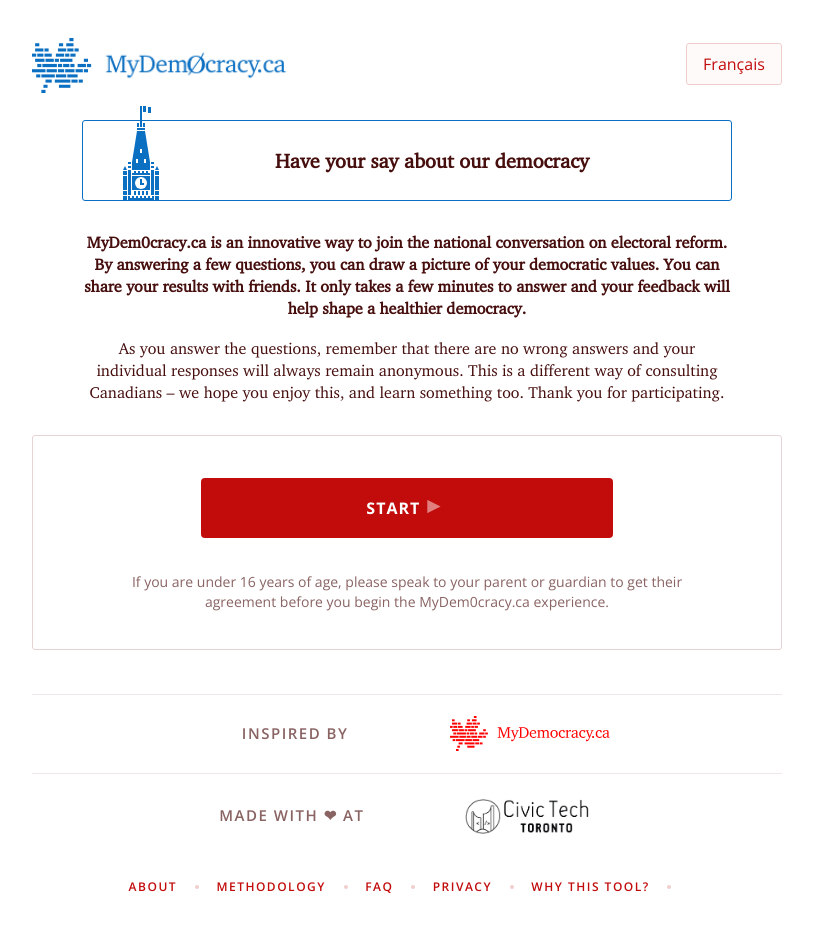
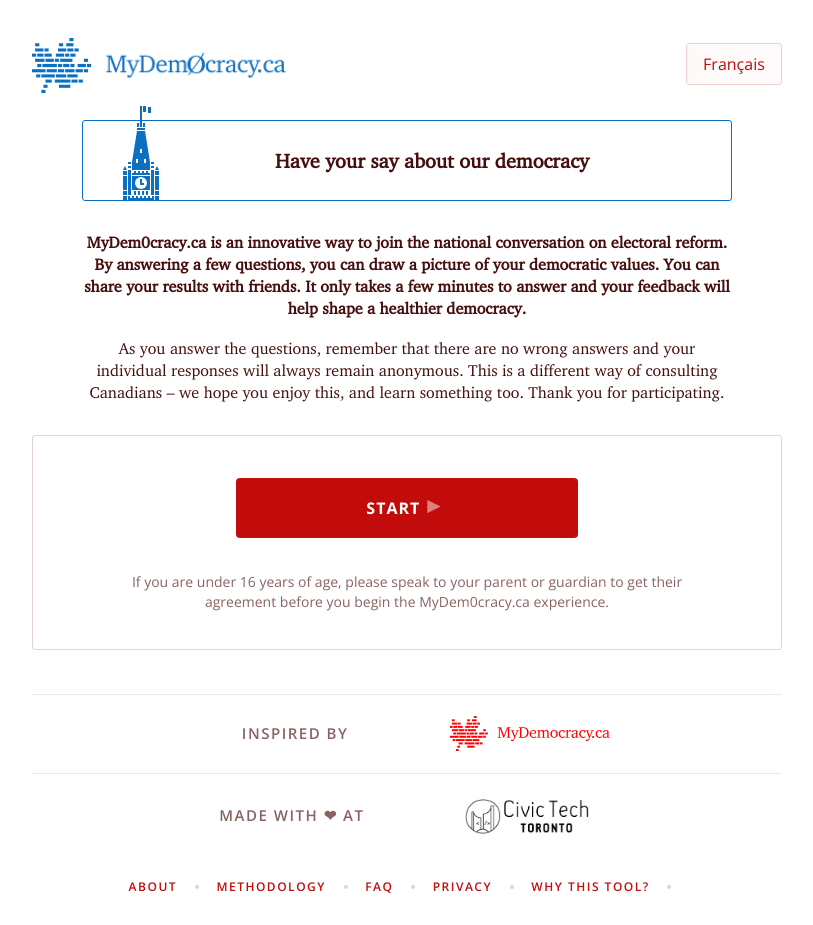
Before and after one commit to linamnt/MyDem0cracy.ca-site, a Jekyll site: the page built from index.html, in a window 1280 px wide. Shown: the whole page, without its empty margins (233-1046 px from the left). Built offline with Jekyll 4.4.1, drawn with Linux system fonts in a browser that asks for light colours.

Commit message:
Fixed start button width mixup.

```diff
--- a/css/custom.css
+++ b/css/custom.css
@@ -187,6 +187,10 @@
   margin-right: auto;
 }
 
+.question-button-holder {
+  width: 100%;
+}
+
 .question-holder-inner {
   border: 1px solid #e6d3d3;
   border-radius: 3px;
@@ -194,8 +198,13 @@
   padding-bottom: 5px;
 }
 
-.question-button-holder {
-  width: 100%;
+.question-controls {
+  display: flex;
+  justify-content: center;
+  padding: 0;
+  margin-left: 8.33333%;
+  width: 83.33333%;
+  float: left;
 }
 
 .next-button {
--- a/index.html
+++ b/index.html
@@ -29,8 +29,10 @@
   </footer>
   <div class="question-main-container">
     <div class="question-holder-inner">
-      <div class="question-button-holder">
-        <a class="next-button" href="/survey"><span>Start</span><span class="arrow-bullet">▶</span></a>
+      <div class="question-controls">
+        <div class="question-button-holder">
+          <a class="next-button" href="/survey"><span>Start</span><span class="arrow-bullet">▶</span></a>
+        </div>
       </div>
       <p class="question-permission">
         {{ site.mydem0cracy.text.question_permission }}
```
